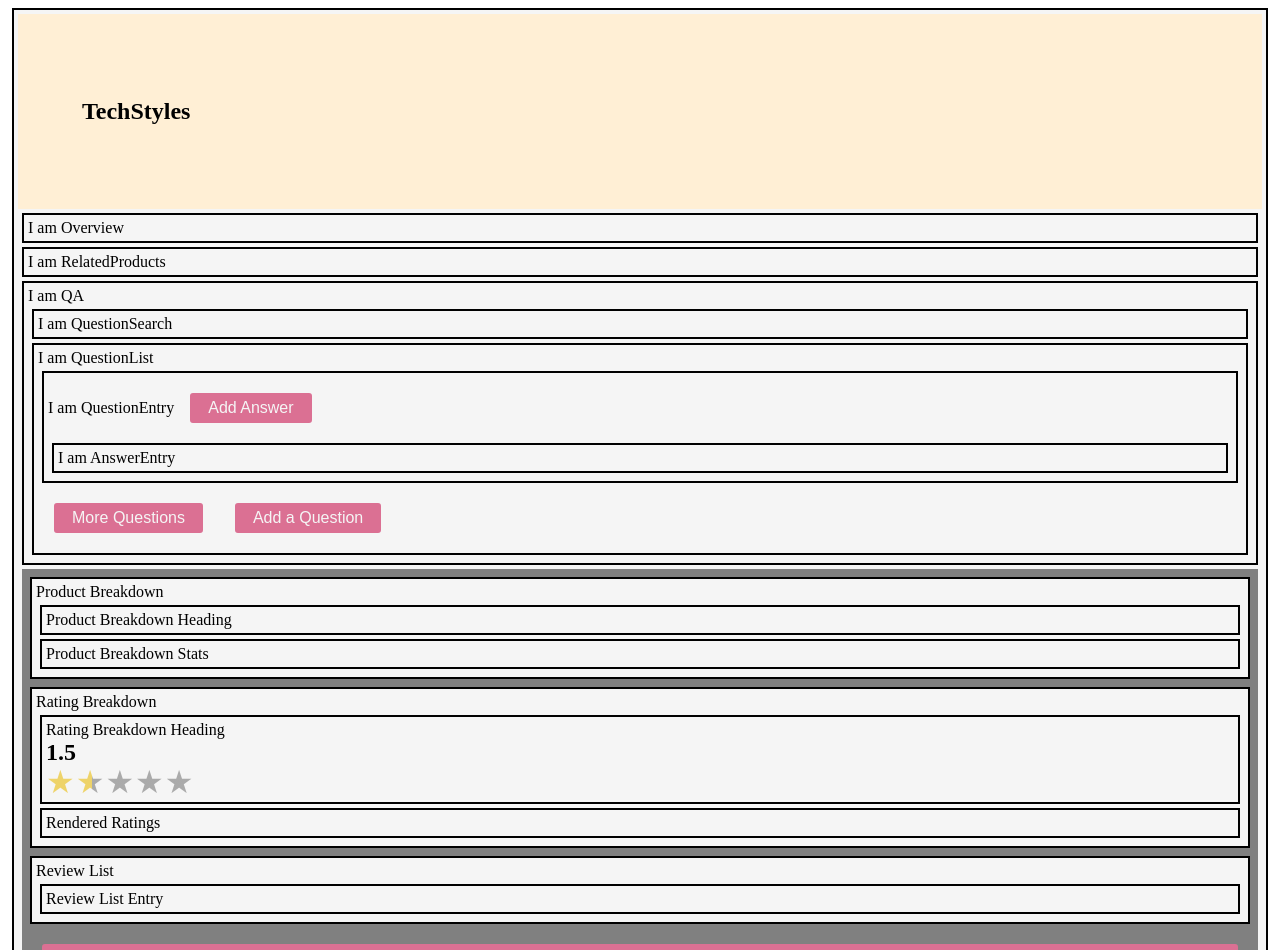
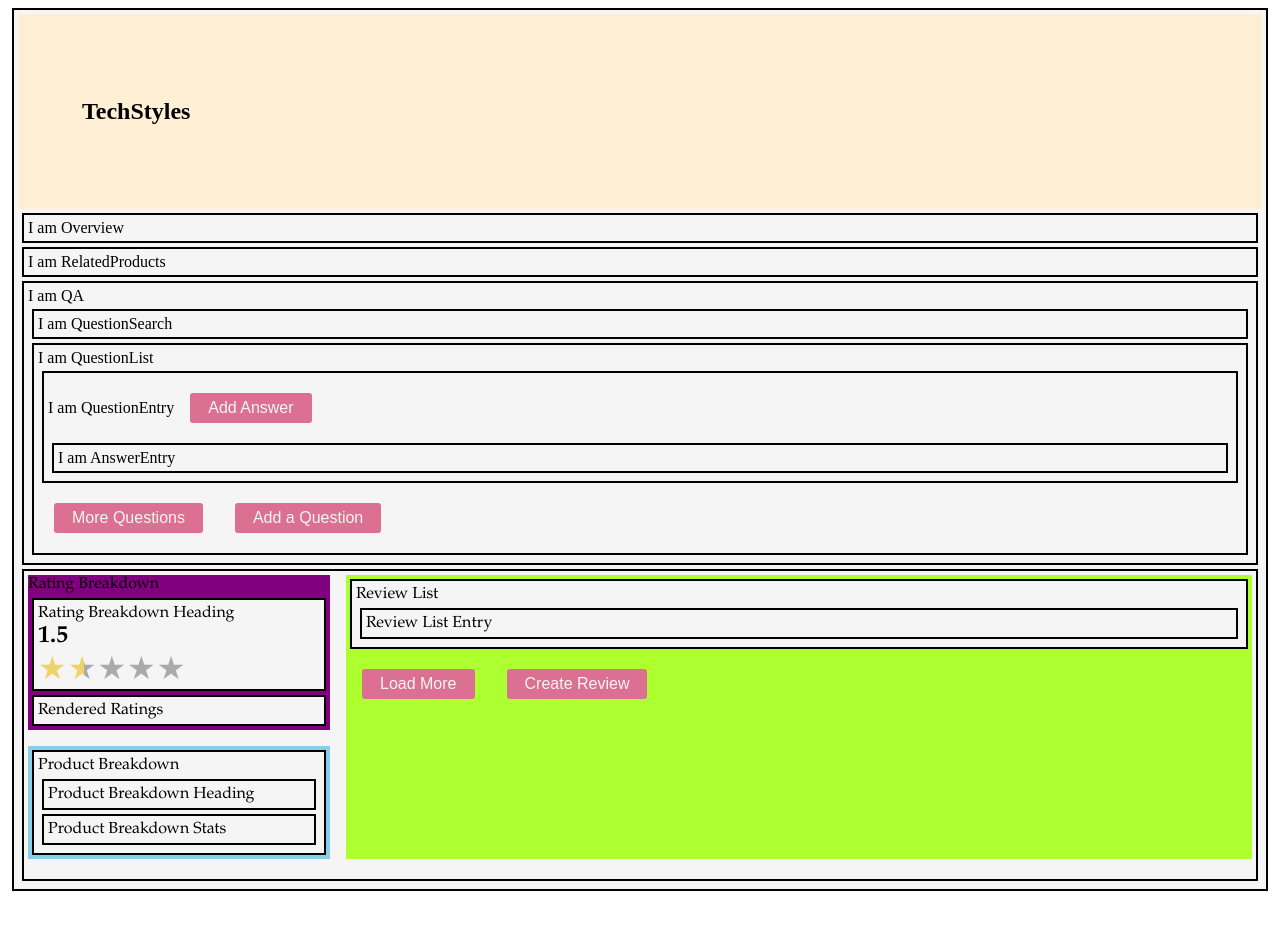
Before and after one commit to KFEC/TechStyles, a React app: page / in a window 1280 px wide. Shown: the top 950 px of the page. After the commit the page ends 899 px from the top, so only its background shows below. Built offline with nearby package versions, Linux system fonts and the light colour scheme; the HTML template or start-up script is replaced by a standard one.

Commit message:
Added some dynamic styling and allowed the upload of multiple images

```diff
--- /dev/null
+++ b/client/src/components/reviews/assets/styles.css
@@ -0,0 +1,60 @@
+/* Reviews Component Main Grid */
+
+#reviews {
+  font-family: 'Palatino Linotype', 'Book Antiqua';
+}
+
+.grid-reviews {
+  display: grid;
+  gap: 1em;
+  grid-auto-columns: 1fr 3fr;
+  grid-template-areas:
+  'rb'
+  'pb'
+  'review';
+}
+
+.rating-breakdown {
+  background-color: purple;
+  grid-area: rb;
+}
+
+.product-breakdown {
+  background-color: skyblue;
+  grid-area: pb;
+}
+
+.review-list {
+  background-color: greenyellow;
+  grid-area: review;
+}
+
+@media (min-width: 50em) {
+  .grid-reviews {
+    grid-template-areas:
+    'rb review'
+    'pb review';
+  }
+}
+
+/* New Review Styling */
+
+#new-review-form {
+  display: grid;
+  justify-content: center;
+}
+
+.input-label {
+  font-weight: bold;
+  font-variant: small-caps;
+}
+
+.sub-label {
+  font-size: 1em;
+  font-style: italic;
+}
+
+.sub-text {
+  font-size: 0.8em;
+  font-style: italic;
+}
--- a/client/src/components/reviews/components/NewReview.jsx
+++ b/client/src/components/reviews/components/NewReview.jsx
@@ -1,6 +1,5 @@
 import React, { useState } from 'react';
 import {
-  Div,
   Button,
   ModalContent,
   CloseModalButton,
@@ -44,7 +43,8 @@
   };
 
   return (
-    <ModalContent>
+    <div>
+      <ModalContent id="new-review-form">
         { failed
         && (
           <ModalContent style={{
@@ -57,41 +57,43 @@
             <CloseModalButton style={{ fontSize: '0.5em' }} type="submit" onClick={() => setFailed(false)}>
               ❌
             </CloseModalButton>
-          <Div>
+            <div>
               <div>You must enter the following.</div>
               <div>The review body must be longer than 50 characters</div>
               <div>Rating</div>
               <div>Name</div>
               <div>Summary</div>
               <div>Email</div>
-          </Div>
+            </div>
           </ModalContent>
         )}
 
         <CloseModalButton type="submit" onClick={() => setDisplay(false)}>❌</CloseModalButton>
         <h2>Submit Review</h2>
         <form onSubmit={submitHandler}>
-        <Div>
-          <label
+          <div>
+            {/* <label
               id="new-review-rating-label"
               htmlFor="new-review-rating-input"
             >
               Rating:
-          </label>
+            </label> */}
+            <div className="input-label">Rating</div>
             <StarRating setRating={setRating} rating={rating} />
             {rating === 1 && <span>Poor</span>}
             {rating === 2 && <span>Fair</span>}
             {rating === 3 && <span>Average</span>}
             {rating === 4 && <span>Good</span>}
             {rating === 5 && <span>Great</span>}
-        </Div>
-        <Div>
-          <label
+          </div>
+          <div>
+            {/* <label
               id="new-review-characteristics-label"
               htmlFor="new-review-characteristics-input"
             >
               characteristics:
-          </label>
+            </label> */}
+            <div className="input-label">Characteristics</div>
             <input
               type="range"
               min="0"
@@ -101,14 +103,15 @@
               onChange={e => setCharacteristics(e.target.value)}
             />
             {characteristics}
-        </Div>
-        <Div>
-          <label
+          </div>
+          <div>
+            {/* <label
               id="new-review-summary-label"
               htmlFor="new-review-summary-input"
             >
               Summary:
-          </label>
+            </label> */}
+            <div className="input-label">Summary</div>
             <textarea
               id="new-review-summary-input"
               placeholder="Best purchase ever!"
@@ -121,14 +124,15 @@
               value={summary}
               onChange={e => setSummary(e.target.value)}
             />
-        </Div>
-        <Div>
-          <label
+          </div>
+          <div>
+            {/* <label
               id="new-review-body-label"
               htmlFor="new-review-body-input"
             >
               Body:
-          </label>
+            </label> */}
+            <div className="input-label">Body</div>
             <textarea
               id="new-review-body-input"
               placeholder="Why did you like the product or not?"
@@ -143,21 +147,22 @@
             />
             {body.length < 50
               ? (
-              <div>
+                <div className="sub-text">
                   Minimum required characters left-
                   {50 - body.length}
                   .
                 </div>
               )
               : <div>Minimum reached.</div>}
-        </Div>
-        <Div>
-          <label
+          </div>
+          <div>
+            {/* <label
               id="new-review-name-label"
               htmlFor="new-review-name-input"
             >
               Name:
-          </label>
+            </label> */}
+            <div className="input-label">Name</div>
             <textarea
               id="new-review-name-input"
               placeholder="robert11"
@@ -170,17 +175,18 @@
               value={name}
               onChange={e => setName(e.target.value)}
             />
-          <div>
+            <div className="sub-text">
               For privacy reasons, do not use your full name or email address.
             </div>
-        </Div>
-        <Div>
-          <label
+          </div>
+          <div>
+            {/* <label
               id="new-review-email-label"
               htmlFor="new-review-email-input"
             >
               Email:
-          </label>
+            </label> */}
+            <div className="input-label">Email</div>
             <textarea
               type="email"
               id="new-review-email-input"
@@ -194,9 +200,9 @@
               value={email}
               onChange={e => setEmail(e.target.value)}
             />
-          <div>For authentication reasons, you will not be emailed.</div>
-        </Div>
-        <Div>
+            <div className="sub-text">For authentication reasons, you will not be emailed.</div>
+          </div>
+          <div>
             Recommended:
             <input
               type="radio"
@@ -224,22 +230,26 @@
             >
               No
             </label>
-        </Div>
-        <Div>
+          </div>
+          <div>
             <label
               id="new-review-image-label"
               htmlFor="new-review-image-input"
             >
-            Image:
+              Upload Images
             </label>
+            {/* <div className="input-label">Image</div> */}
             {photos.length <= 5 && (
               <input
+                className="sub-label"
                 type="file"
+                accept="image/*"
+                multiple
                 id="new-review-image-input"
                 onChange={e => setPhotos([...photos, e.target?.files[0]?.name])}
               />
             )}
-        </Div>
+          </div>
           <Button
             onClick={() => (
               !failed
@@ -251,6 +261,7 @@
           </Button>
         </form>
       </ModalContent>
+    </div>
   );
 };
 
--- a/client/src/components/reviews/components/ratingbreakdown/RatingBreakdown.jsx
+++ b/client/src/components/reviews/components/ratingbreakdown/RatingBreakdown.jsx
@@ -1,16 +1,16 @@
 import React from 'react';
-import { Div } from '../../../../lib/styledComponents';
+// import { Div } from '../../../../lib/styledComponents';
 import RBHeading from './RBHeading.jsx';
 import RBRender from './RBRender.jsx';
 
 const RatingBreakdown = () => {
 
   return (
-    <Div>
+    <div>
       Rating Breakdown
       <RBHeading />
       <RBRender />
-    </Div>
+    </div>
   );
 };
 
--- a/client/src/components/reviews/index.jsx
+++ b/client/src/components/reviews/index.jsx
@@ -1,25 +1,37 @@
 import React, { useState } from 'react';
-import { Button, Modal } from '../../lib/styledComponents';
-import { ReviewsDiv } from './lib/reviewStyledComponents';
+import { Button, Modal, Div } from '../../lib/styledComponents';
+// import { ReviewsDiv } from './lib/reviewStyledComponents';
 import NewReview from './components/NewReview.jsx';
 import ProductBreakdown from './components/productbreakdown/ProductBreakdown.jsx';
 import RatingBreakdown from './components/ratingbreakdown/RatingBreakdown.jsx';
 import ReviewList from './components/ReviewList.jsx';
+import './assets/styles.css';
 
 const Reviews = () => {
 
   const [display, setDisplay] = useState(false);
 
   return (
-    <ReviewsDiv>
-      <ProductBreakdown />
-      <RatingBreakdown />
-      <ReviewList />
-      <Modal changeDisplay={display}>
-        <NewReview setDisplay={setDisplay} />
-      </Modal>
-      <Button onClick={() => setDisplay(true)}>Create Review</Button>
-    </ReviewsDiv>
+    <Div id="reviews">
+      <div className="grid-reviews">
+        <div className="rating-breakdown">
+          <RatingBreakdown />
+        </div>
+        <div className="product-breakdown">
+          <ProductBreakdown />
+        </div>
+        <div className="review-list">
+          <ReviewList />
+          <Button>Load More</Button>
+          <Button onClick={() => setDisplay(true)}>Create Review</Button>
+        </div>
+        <div>
+          <Modal changeDisplay={display}>
+            <NewReview setDisplay={setDisplay} />
+          </Modal>
+        </div>
+      </div>
+    </Div>
   );
 };
 
--- a/client/src/components/reviews/lib/reviewStyledComponents.js
+++ b/client/src/components/reviews/lib/reviewStyledComponents.js
@@ -12,6 +12,9 @@
   margin: 0.25em;
   padding: 0.25em;
   display: grid;
+  grid-template-areas:
+  'rb review'
+  'pb review';
 `;
 
 export {
--- a/client/src/lib/styledComponents.js
+++ b/client/src/lib/styledComponents.js
@@ -27,7 +27,7 @@
 `;
 
 const Modal = styled.div`
-  display: ${(props) => props.changeDisplay ? 'block' : 'none'};
+  display: ${(props) => props.changeDisplay ? 'grid' : 'none'};
   position: fixed;
   z-index: 1;
   left: 0;
```
Also changed, not shown: client/src/components/reviews/lib/filters.js (deleted, +0 -27 lines). Lines whose indentation alone changed are shown as unchanged.
